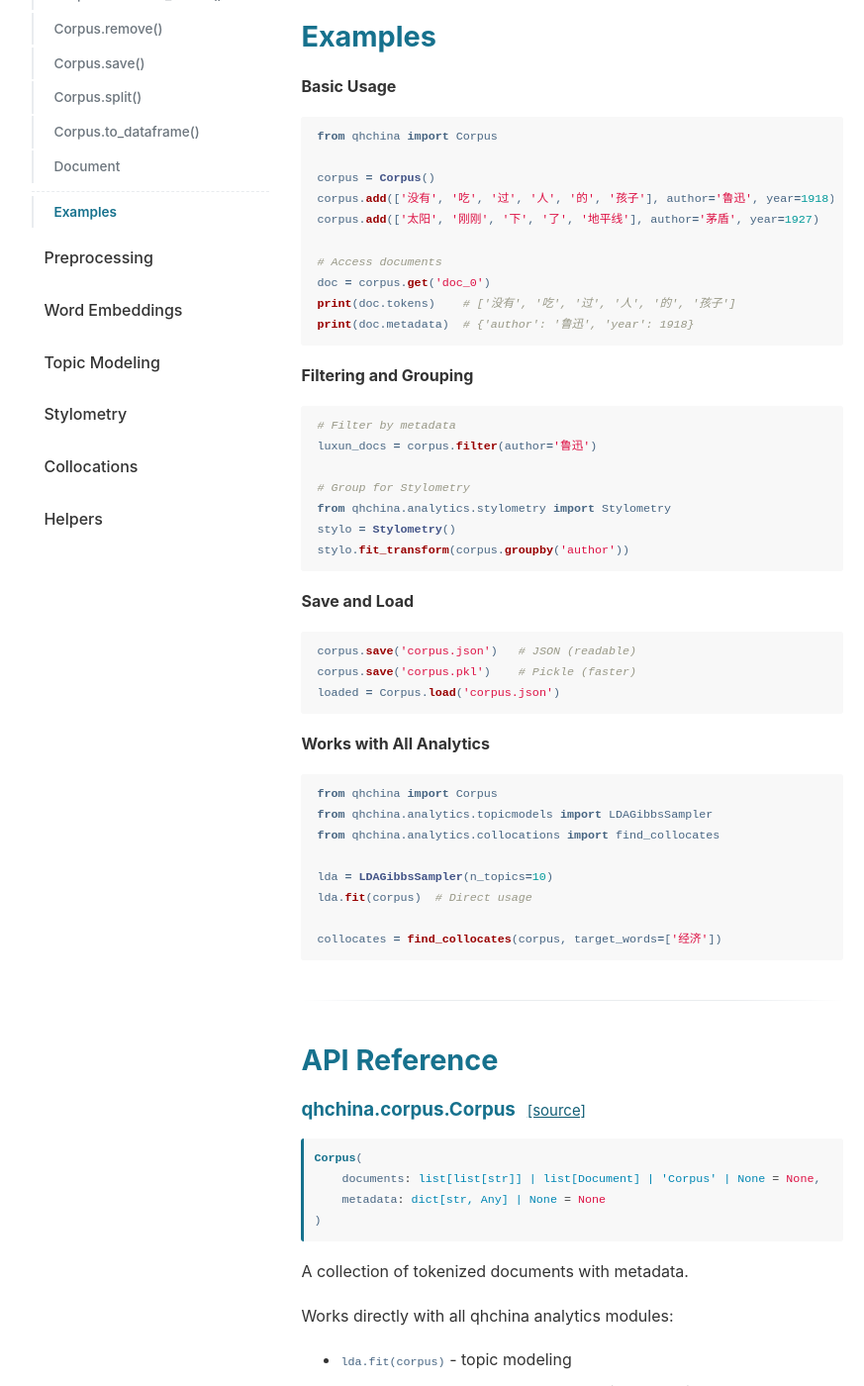
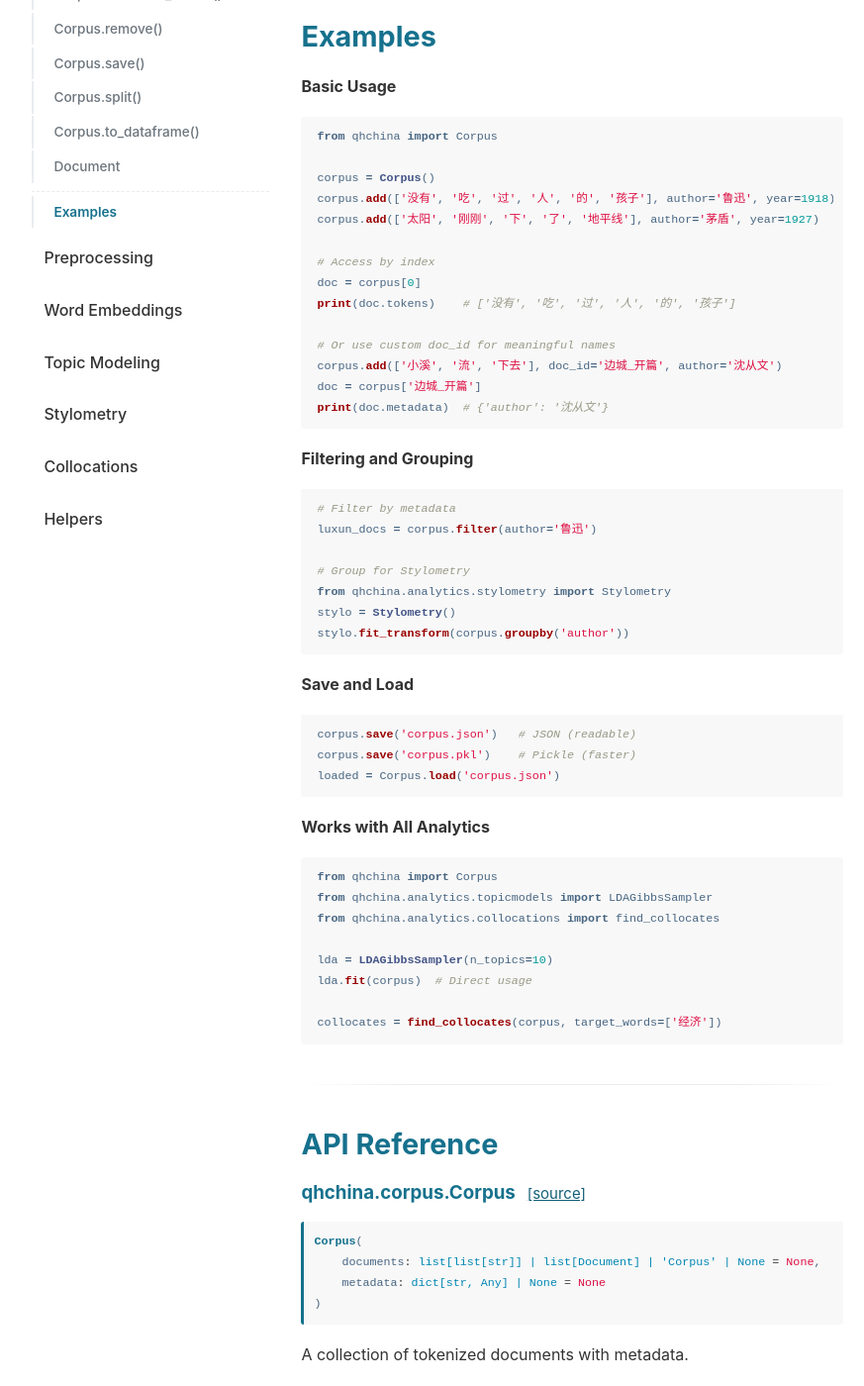
Before and after one commit to mcjkurz/qhchina-web, a Jekyll site: the page built from docs/corpus/index.md, in a window 1280 px wide and 1400 px high, scrolled down 1093 px. Shown: the whole window at 99% size, without its empty margins (198-1071 px from the left). Built offline with Jekyll 4.4.1, drawn with Linux system fonts in a browser that asks for light colours; some of the changed text lies outside the part shown.

Commit message:
Update API docs

````diff
--- a/_config.yml
+++ b/_config.yml
@@ -60,4 +60,4 @@
 github: [metadata]
 
 # Cache busting version (auto-updated by make_docs.py)
-cache_version: 20260217103342
+cache_version: 20260217103840
--- a/_sass/main.scss
+++ b/_sass/main.scss
@@ -423,8 +423,8 @@
   flex-grow: 0 !important;
   flex-basis: 240px !important;
   position: sticky !important;
-  top: calc(2 * var(--spacing-unit)) !important;
-  max-height: calc(100vh - 4 * var(--spacing-unit)) !important;
+  top: calc(1 * var(--spacing-unit)) !important;
+  max-height: calc(100vh - 2 * var(--spacing-unit)) !important;
   overflow-y: auto !important;
   order: 1 !important;
   float: none !important;
--- a/docs/corpus/index.md
+++ b/docs/corpus/index.md
@@ -67,10 +67,14 @@
 corpus.add(['没有', '吃', '过', '人', '的', '孩子'], author='鲁迅', year=1918)
 corpus.add(['太阳', '刚刚', '下', '了', '地平线'], author='茅盾', year=1927)
 
-# Access documents
-doc = corpus.get('doc_0')
+# Access by index
+doc = corpus[0]
 print(doc.tokens)    # ['没有', '吃', '过', '人', '的', '孩子']
-print(doc.metadata)  # {'author': '鲁迅', 'year': 1918}
+
+# Or use custom doc_id for meaningful names
+corpus.add(['小溪', '流', '下去'], doc_id='边城_开篇', author='沈从文')
+doc = corpus['边城_开篇']
+print(doc.metadata)  # {'author': '沈从文'}
 ```
 
 **Filtering and Grouping**
@@ -164,11 +168,15 @@
 ```python
 >>> corpus.add(['没有', '吃', '过', '人', '的', '孩子'], author='鲁迅')
 'doc_0'
->>> corpus.add(['太阳', '刚刚', '下', '了', '地平线'], author='茅盾')
-'doc_1'
+>>> corpus.add(['小溪', '流', '下去'], doc_id='边城', author='沈从文')
+'边城'
+>>> corpus[0].tokens      # Access by index
+['没有', '吃', '过', '人', '的', '孩子']
+>>> corpus['边城'].tokens  # Access by doc_id
+['小溪', '流', '下去']
 ```
 
-<h4 id="corpus-add_many">qhchina.corpus.Corpus.add_many() <a href="https://github.com/mcjkurz/qhchina/blob/main/qhchina/corpus.py#L251" class="source-link" title="View source on GitHub">[source]</a></h4>
+<h4 id="corpus-add_many">qhchina.corpus.Corpus.add_many() <a href="https://github.com/mcjkurz/qhchina/blob/main/qhchina/corpus.py#L255" class="source-link" title="View source on GitHub">[source]</a></h4>
 
 <pre class="signature"><code><span class="sig-name">add_many</span>(<span class="sig-param">documents</span><span class="sig-punct">:</span> <span class="sig-type">list[list[str]]</span>, <span class="sig-param">metadata_list</span><span class="sig-punct">:</span> <span class="sig-type">list[dict[str, Any]] | None</span> <span class="sig-punct">=</span> <span class="sig-default">None</span>, <span class="sig-param">shared_metadata</span><span class="sig-punct">:</span> <span class="sig-type">Any</span>)</code></pre>
 
@@ -192,7 +200,7 @@
 ['doc_0', 'doc_1']
 ```
 
-<h4 id="corpus-describe">qhchina.corpus.Corpus.describe() <a href="https://github.com/mcjkurz/qhchina/blob/main/qhchina/corpus.py#L592" class="source-link" title="View source on GitHub">[source]</a></h4>
+<h4 id="corpus-describe">qhchina.corpus.Corpus.describe() <a href="https://github.com/mcjkurz/qhchina/blob/main/qhchina/corpus.py#L596" class="source-link" title="View source on GitHub">[source]</a></h4>
 
 <pre class="signature"><code><span class="sig-name">describe</span>()</code></pre>
 
@@ -212,7 +220,7 @@
 {'documents': 100, 'tokens': 5432, 'vocab_size': 1205, ...}
 ```
 
-<h4 id="corpus-filter">qhchina.corpus.Corpus.filter() <a href="https://github.com/mcjkurz/qhchina/blob/main/qhchina/corpus.py#L347" class="source-link" title="View source on GitHub">[source]</a></h4>
+<h4 id="corpus-filter">qhchina.corpus.Corpus.filter() <a href="https://github.com/mcjkurz/qhchina/blob/main/qhchina/corpus.py#L351" class="source-link" title="View source on GitHub">[source]</a></h4>
 
 <pre class="signature"><code><span class="sig-name">filter</span>(<span class="sig-param">predicate</span><span class="sig-punct">:</span> <span class="sig-type">Callable[[Document], bool] | None</span> <span class="sig-punct">=</span> <span class="sig-default">None</span>, <span class="sig-param">metadata_filters</span><span class="sig-punct">:</span> <span class="sig-type">Any</span>)</code></pre>
 
@@ -244,11 +252,11 @@
 ... )
 ```
 
-<h4 id="corpus-get">qhchina.corpus.Corpus.get() <a href="https://github.com/mcjkurz/qhchina/blob/main/qhchina/corpus.py#L292" class="source-link" title="View source on GitHub">[source]</a></h4>
+<h4 id="corpus-get">qhchina.corpus.Corpus.get() <a href="https://github.com/mcjkurz/qhchina/blob/main/qhchina/corpus.py#L296" class="source-link" title="View source on GitHub">[source]</a></h4>
 
 <pre class="signature"><code><span class="sig-name">get</span>(<span class="sig-param">doc_id</span><span class="sig-punct">:</span> <span class="sig-type">str</span>)</code></pre>
 
-Get a document by its ID.
+Get a document by its ID. Use ``corpus[index]`` for integer access.
 
 **Parameters:**
 - `doc_id`: The document ID to look up.
@@ -261,11 +269,11 @@
 
 **Example:**
 ```python
->>> doc = corpus.get('doc_0')
->>> print(doc.tokens, doc.metadata)
+>>> corpus['边城'].tokens   # By doc_id
+>>> corpus[0].tokens        # By index
 ```
 
-<h4 id="corpus-groupby">qhchina.corpus.Corpus.groupby() <a href="https://github.com/mcjkurz/qhchina/blob/main/qhchina/corpus.py#L410" class="source-link" title="View source on GitHub">[source]</a></h4>
+<h4 id="corpus-groupby">qhchina.corpus.Corpus.groupby() <a href="https://github.com/mcjkurz/qhchina/blob/main/qhchina/corpus.py#L414" class="source-link" title="View source on GitHub">[source]</a></h4>
 
 <pre class="signature"><code><span class="sig-name">groupby</span>(<span class="sig-param">key</span><span class="sig-punct">:</span> <span class="sig-type">str</span>)</code></pre>
 
@@ -298,7 +306,7 @@
 >>> stylo.fit_transform(corpus.groupby('author'))
 ```
 
-<h4 id="corpus-load">qhchina.corpus.Corpus.load() <a href="https://github.com/mcjkurz/qhchina/blob/main/qhchina/corpus.py#L700" class="source-link" title="View source on GitHub">[source]</a></h4>
+<h4 id="corpus-load">qhchina.corpus.Corpus.load() <a href="https://github.com/mcjkurz/qhchina/blob/main/qhchina/corpus.py#L704" class="source-link" title="View source on GitHub">[source]</a></h4>
 
 <pre class="signature"><code><span class="sig-name">load</span>(<span class="sig-param">path</span><span class="sig-punct">:</span> <span class="sig-type">str | Path</span>, <span class="sig-param">format</span><span class="sig-punct">:</span> <span class="sig-type">str | None</span> <span class="sig-punct">=</span> <span class="sig-default">None</span>)</code></pre>
 
@@ -318,7 +326,7 @@
 >>> corpus = Corpus.load('my_corpus.pkl')    # Pickle format
 ```
 
-<h4 id="corpus-metadata_values">qhchina.corpus.Corpus.metadata_values() <a href="https://github.com/mcjkurz/qhchina/blob/main/qhchina/corpus.py#L617" class="source-link" title="View source on GitHub">[source]</a></h4>
+<h4 id="corpus-metadata_values">qhchina.corpus.Corpus.metadata_values() <a href="https://github.com/mcjkurz/qhchina/blob/main/qhchina/corpus.py#L621" class="source-link" title="View source on GitHub">[source]</a></h4>
 
 <pre class="signature"><code><span class="sig-name">metadata_values</span>(<span class="sig-param">key</span><span class="sig-punct">:</span> <span class="sig-type">str</span>)</code></pre>
 
@@ -336,7 +344,7 @@
 {'鲁迅', '茅盾', '沈从文'}
 ```
 
-<h4 id="corpus-remove">qhchina.corpus.Corpus.remove() <a href="https://github.com/mcjkurz/qhchina/blob/main/qhchina/corpus.py#L313" class="source-link" title="View source on GitHub">[source]</a></h4>
+<h4 id="corpus-remove">qhchina.corpus.Corpus.remove() <a href="https://github.com/mcjkurz/qhchina/blob/main/qhchina/corpus.py#L317" class="source-link" title="View source on GitHub">[source]</a></h4>
 
 <pre class="signature"><code><span class="sig-name">remove</span>(<span class="sig-param">doc_id</span><span class="sig-punct">:</span> <span class="sig-type">str</span>)</code></pre>
 
@@ -357,7 +365,7 @@
 >>> print(f"Removed document with {len(removed.tokens)} tokens")
 ```
 
-<h4 id="corpus-save">qhchina.corpus.Corpus.save() <a href="https://github.com/mcjkurz/qhchina/blob/main/qhchina/corpus.py#L641" class="source-link" title="View source on GitHub">[source]</a></h4>
+<h4 id="corpus-save">qhchina.corpus.Corpus.save() <a href="https://github.com/mcjkurz/qhchina/blob/main/qhchina/corpus.py#L645" class="source-link" title="View source on GitHub">[source]</a></h4>
 
 <pre class="signature"><code><span class="sig-name">save</span>(<span class="sig-param">path</span><span class="sig-punct">:</span> <span class="sig-type">str | Path</span>, <span class="sig-param">format</span><span class="sig-punct">:</span> <span class="sig-type">str | None</span> <span class="sig-punct">=</span> <span class="sig-default">None</span>)</code></pre>
 
@@ -377,7 +385,7 @@
 >>> corpus.save('corpus', format='pickle')  # Explicit format
 ```
 
-<h4 id="corpus-split">qhchina.corpus.Corpus.split() <a href="https://github.com/mcjkurz/qhchina/blob/main/qhchina/corpus.py#L461" class="source-link" title="View source on GitHub">[source]</a></h4>
+<h4 id="corpus-split">qhchina.corpus.Corpus.split() <a href="https://github.com/mcjkurz/qhchina/blob/main/qhchina/corpus.py#L465" class="source-link" title="View source on GitHub">[source]</a></h4>
 
 <pre class="signature"><code><span class="sig-name">split</span>(<span class="sig-param">train_ratio</span><span class="sig-punct">:</span> <span class="sig-type">float</span> <span class="sig-punct">=</span> <span class="sig-default">0.8</span>, <span class="sig-param">stratify_by</span><span class="sig-punct">:</span> <span class="sig-type">str | None</span> <span class="sig-punct">=</span> <span class="sig-default">None</span>, <span class="sig-param">seed</span><span class="sig-punct">:</span> <span class="sig-type">int | None</span> <span class="sig-punct">=</span> <span class="sig-default">None</span>)</code></pre>
 
@@ -403,7 +411,7 @@
 ... )
 ```
 
-<h4 id="corpus-to_dataframe">qhchina.corpus.Corpus.to_dataframe() <a href="https://github.com/mcjkurz/qhchina/blob/main/qhchina/corpus.py#L757" class="source-link" title="View source on GitHub">[source]</a></h4>
+<h4 id="corpus-to_dataframe">qhchina.corpus.Corpus.to_dataframe() <a href="https://github.com/mcjkurz/qhchina/blob/main/qhchina/corpus.py#L761" class="source-link" title="View source on GitHub">[source]</a></h4>
 
 <pre class="signature"><code><span class="sig-name">to_dataframe</span>()</code></pre>
 
````
